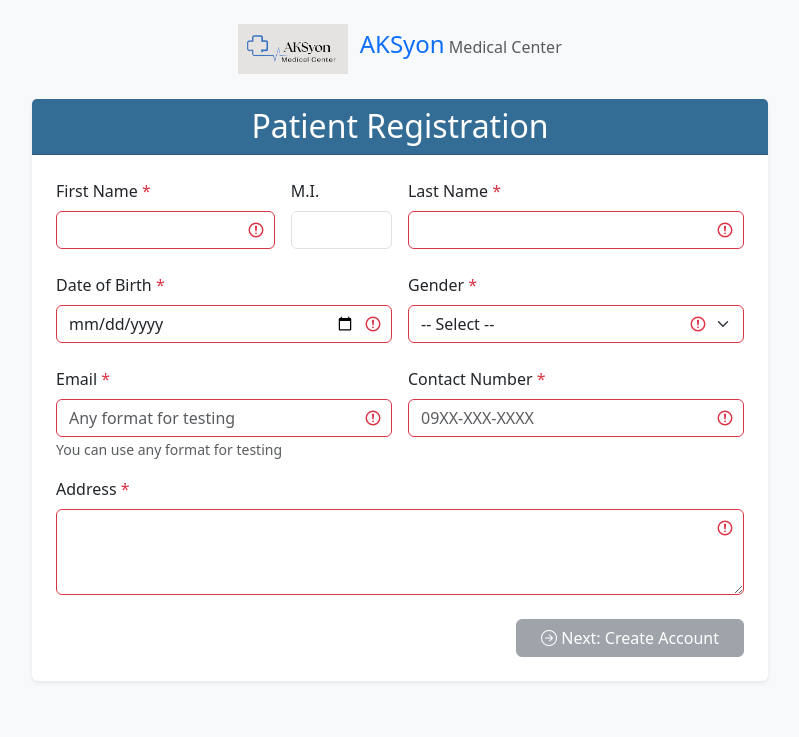
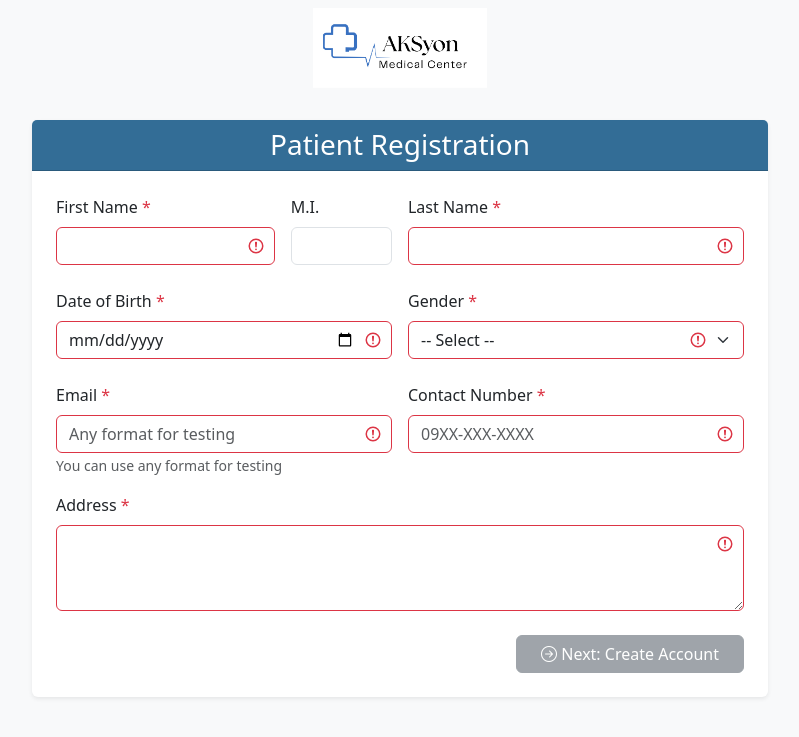
Before and after one commit to simacasanagel04/AP3_Project, a PHP site: page /public/patient_create.php in a window 1280 px wide. Shown: the top 737 px of the page, without its empty margins (240-1039 px from the left). Run offline with PHP 8.4, Linux system fonts and the light colour scheme.

Commit message:
Sanchez - inserted logo

```diff
--- a/public/login.php
+++ b/public/login.php
@@ -52,9 +52,7 @@ if ($_SERVER['REQUEST_METHOD'] === 'POST') {
                 <div class="card-body p-5 text-center">
 
                     <div class="mb-4">
-                        <img src="../assets/logo/logo.png" alt="AKSyon Medical Center" height="50" class="mb-3">
-                        <h4 class="logo-font-aksyon text-primary">AKSyon</h4>
-                        <p class="logo-font-medical text-muted">Medical Center</p>
+                        <a href="../index.php"><img src="../assets/logo/logo_white_bg.png" alt="AKSyon Medical Center" height="80" class="mb-3"></a>
                         <h5 class="mt-3" style="font-family: 'Times New Roman', serif;">Welcome Back</h5>
                         <p class="text-muted small">Login to your account.</p>
                     </div>
--- a/public/patient_create.php
+++ b/public/patient_create.php
@@ -115,10 +115,8 @@ if ($_SERVER['REQUEST_METHOD'] === 'POST') {
 
 <!-- HEADER WITH LOGO -->
 <div class="container">
-    <div class="text-center my-4">
-        <img src="../assets/logo/logo.png" alt="AKSyon Medical Center" height="50">
-        <h4 class="logo-font-aksyon text-primary d-inline-block ms-2">AKSyon</h4>
-        <p class="logo-font-medical text-muted d-inline-block">Medical Center</p>
+    <div class="text-center my-2">
+        <a href="../index.php"><img src="../assets/logo/logo_white_bg.png" alt="AKSyon Medical Center" height="80" class="mb-3"></a>
     </div>
 </div>
 
@@ -128,7 +126,7 @@ if ($_SERVER['REQUEST_METHOD'] === 'POST') {
         <div class="col-12 col-md-10 col-lg-8">
             <div class="card shadow-sm border-0 rounded-2">
                 <div class="card-header text-white text-center" style="background-color: #336d96;">
-                    <h2 class="mb-0">Patient Registration</h2>
+                    <h3 class="mb-0">Patient Registration</h3>
                 </div>
                 <div class="card-body p-4">
 
--- a/public/signup.php
+++ b/public/signup.php
@@ -92,9 +92,7 @@ if ($_SERVER['REQUEST_METHOD'] === 'POST') {
                 <div class="card-body p-5 text-center">
 
                     <div class="mb-4">
-                        <img src="../assets/logo/logo.png" alt="AKSyon Medical Center" height="50" class="mb-3">
-                        <h4 class="logo-font-aksyon text-primary">AKSyon</h4>
-                        <p class="logo-font-medical text-muted">Medical Center</p>
+                        <a href="../index.php"><img src="../assets/logo/logo_white_bg.png" alt="AKSyon Medical Center" height="80"></a>
                         <h5 class="mt-3" style="font-family: 'Times New Roman', serif;">Create Account</h5>
                         <p class="text-muted small">Complete your registration.</p>
                     </div>
```
